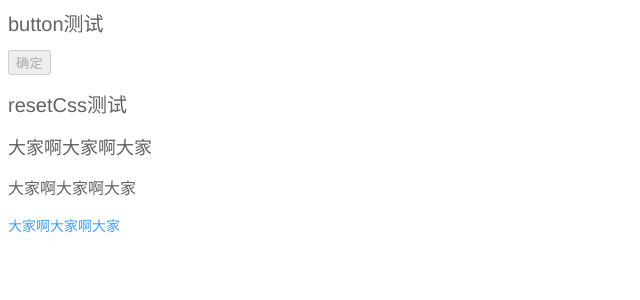
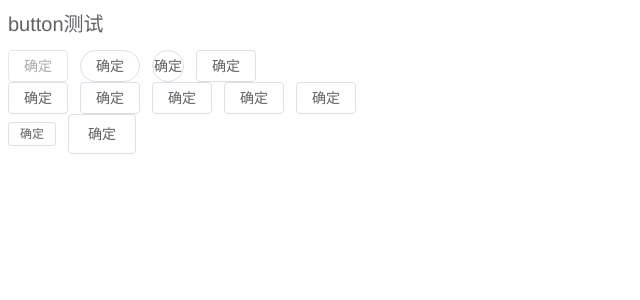
Before and after one commit to wangxiaochaocccc/sky-design-vue, a Vue app: page / in a window 1280 px wide. Shown: the top 300 px of the page, without its empty margins (0-640 px from the left). Built offline with nearby package versions, Linux system fonts and the light colour scheme.

Commit message:
feat:button组件添加样式

```diff
--- a/package.json
+++ b/package.json
@@ -19,6 +19,7 @@
     "@vue/eslint-config-typescript": "^12.0.0",
     "eslint": "^8.56.0",
     "eslint-plugin-vue": "^9.21.1",
+    "postcss-each": "^1.1.0",
     "typescript": "^5.2.2",
     "vite": "^4.4.5",
     "vite-plugin-eslint": "^1.8.1",
--- /dev/null
+++ b/postcss.config.cjs
@@ -0,0 +1,5 @@
+module.exports =  {
+  plugins: [
+    require('postcss-each')
+  ]
+}
--- a/src/App.vue
+++ b/src/App.vue
@@ -1,11 +1,23 @@
 <template>
  <div>
   <h1>button测试</h1>
-  <sky-button disabled type="primary" ref="buttonRef">确定</sky-button>
-  <h1>resetCss测试</h1>
-  <h2>大家啊大家啊大家</h2>
-  <h3>大家啊大家啊大家</h3>
-  <a href="">大家啊大家啊大家</a>
+  <div>
+    <sky-button disabled ref="buttonRef">确定</sky-button>
+    <sky-button rounded ref="buttonRef">确定</sky-button>
+    <sky-button circle ref="buttonRef">确定</sky-button>
+    <sky-button plain ref="buttonRef">确定</sky-button>
+  </div>
+  <div>
+    <sky-button type="primary">确定</sky-button>
+    <sky-button  type="info">确定</sky-button>
+    <sky-button type="success">确定</sky-button>
+    <sky-button  type="warning">确定</sky-button>
+    <sky-button  type="danger">确定</sky-button>
+  </div>
+  <div>
+    <sky-button type="primary" size="small">确定</sky-button>
+    <sky-button  type="info" size="large">确定</sky-button>
+  </div>
  </div>
 </template>
 <script setup lang="ts">
--- a/src/components/button/Button.vue
+++ b/src/components/button/Button.vue
@@ -7,7 +7,7 @@
         [`sky-button--${size}`]:size,
         'is-circle':circle,
         'is-plain':plain,
-        'is-rounded':rounded,
+        'is-round':rounded,
         'is-disabled':disabled
       }"
       :disabled="disabled"
@@ -23,6 +23,7 @@
 <script setup lang="ts">
 import {ref} from 'vue'
 import type { ButtonProps } from './types'
+import './style.css'
 
 withDefaults(defineProps<ButtonProps>(), {
   nativeType: 'button'
--- /dev/null
+++ b/src/components/button/style.css
@@ -0,0 +1,125 @@
+.sky-button {
+  --sky-button-font-weight: var(--sky-font-weight-primary);
+  --sky-button-border-color: var(--sky-border-color);
+  --sky-button-bg-color: var(--sky-fill-color-blank);
+  --sky-button-text-color: var(--sky-text-color-regular);
+  --sky-button-disabled-text-color: var(--sky-disabled-text-color);
+  --sky-button-disabled-bg-color: var(--sky-fill-color-blank);
+  --sky-button-disabled-border-color: var(--sky-border-color-light);
+  --sky-button-hover-text-color: var(--sky-color-primary);
+  --sky-button-hover-bg-color: var(--sky-color-primary-light-9);
+  --sky-button-hover-border-color: var(--sky-color-primary-light-7);
+  --sky-button-active-text-color: var(--sky-button-hover-text-color);
+  --sky-button-active-border-color: var(--sky-color-primary);
+  --sky-button-active-bg-color: var(--sky-button-hover-bg-color);
+  --sky-button-outline-color: var(--sky-color-primary-light-5);
+  --sky-button-active-color: var(--sky-text-color-primary);
+}
+.sky-button {
+  display: inline-flex;
+  justify-content: center;
+  align-items: center;
+  line-height: 1;
+  height: 32px;
+  white-space: nowrap;
+  cursor: pointer;
+  color: var(--sky-button-text-color);
+  text-align: center;
+  box-sizing: border-box;
+  outline: none;
+  transition: .1s;
+  font-weight: var(--sky-button-font-weight);
+  user-select: none;
+  vertical-align: middle;
+  appearance: none;
+  background-color: var(--sky-button-bg-color);
+  border: var(--sky-border);
+  border-color: var(--sky-button-border-color);
+  padding: 8px 15px;
+  font-size: var(--sky-font-size-base);
+  border-radius: var(--sky-border-radius-base);
+  & + & {
+    margin-left: 12px;
+  }
+  &:hover,
+  &:focus {
+    color: var(--sky-button-hover-text-color);
+    border-color: var(--sky-button-hover-border-color);
+    background-color: var(--sky-button-hover-bg-color);
+    outline: none;
+  }
+  &:active {
+    color: var(--sky-button-active-text-color);
+    border-color: var(--sky-button-active-border-color);
+    background-color: var(--sky-button-active-bg-color);
+    outline: none;
+  }
+  &.is-plain {
+    --sky-button-hover-text-color: var(--sky-color-primary);
+    --sky-button-hover-bg-color: var(--sky-fill-color-blank);
+    --sky-button-hover-border-color: var(--sky-color-primary);
+  }
+  /*round*/
+  &.is-round {
+    border-radius: var(--sky-border-radius-round);
+  }
+  /*circle*/
+  &.is-circle {
+    width: 32px;
+    border-radius: 50%;
+    padding: 8px;
+  }
+  /*disabled*/
+  &.is-disabled, &.is-disabled:hover, &.is-disabled:focus,
+  &[disabled], &[disabled]:hover, &[disabled]:focus
+  {
+    color: var(--sky-button-disabled-text-color);
+    cursor: not-allowed;
+    background-image: none;
+    background-color: var(--sky-button-disabled-bg-color);
+    border-color: var(--sky-button-disabled-border-color);
+  }
+  [class*=vk-icon] + span {
+    margin-left: 6px;
+  }
+}
+@each $val in primary,success,warning,info,danger {
+  .sky-button--$(val) {
+    --sky-button-text-color: var(--sky-color-white);
+    --sky-button-bg-color: var(--sky-color-$(val));
+    --sky-button-border-color: var(--sky-color-$(val));
+    --sky-button-outline-color: var(--sky-color-$(val)-light-5);
+    --sky-button-active-color: var(--sky-color-$(val)-dark-2);
+    --sky-button-hover-text-color: var(--sky-color-white);
+    --sky-button-hover-bg-color: var(--sky-color-$(val)-light-3);
+    --sky-button-hover-border-color: var(--sky-color-$(val)-light-3);
+    --sky-button-active-bg-color: var(--sky-color-$(val)-dark-2);
+    --sky-button-active-border-color: var(--sky-color-$(val)-dark-2);
+    --sky-button-disabled-text-color: var(--sky-color-white);
+    --sky-button-disabled-bg-color: var(--sky-color-$(val)-light-5);
+    --sky-button-disabled-border-color: var(--sky-color-$(val)-light-5);
+  }
+  .sky-button--$(val).is-plain {
+    --sky-button-text-color: var(--sky-color-$(val));
+    --sky-button-bg-color: var(--sky-color-$(val)-light-9);
+    --sky-button-border-color: var(--sky-color-$(val)-light-5);
+    --sky-button-hover-text-color: var(--sky-color-white);
+    --sky-button-hover-bg-color: var(--sky-color-$(val));
+    --sky-button-hover-border-color: var(--sky-color-$(val));
+    --sky-button-active-text-color: var(--sky-color-white);
+  }
+}
+.sky-button--large {
+  --sky-button-size: 40px;
+  height: var(--sky-button-size);
+  padding: 12px 19px;
+  font-size: var(--sky-font-size-base);
+  border-radius: var(--sky-border-radius-base);
+}
+.sky-button--small {
+  --sky-button-size: 24px;
+  height: var(--sky-button-size);
+  padding: 5px 11px;
+  font-size: 12px;
+  border-radius: calc(var(--sky-border-radius-base) - 1px);
+}
```
Also changed, not shown: 1 other file (tests, documents, lock files or other folders).
